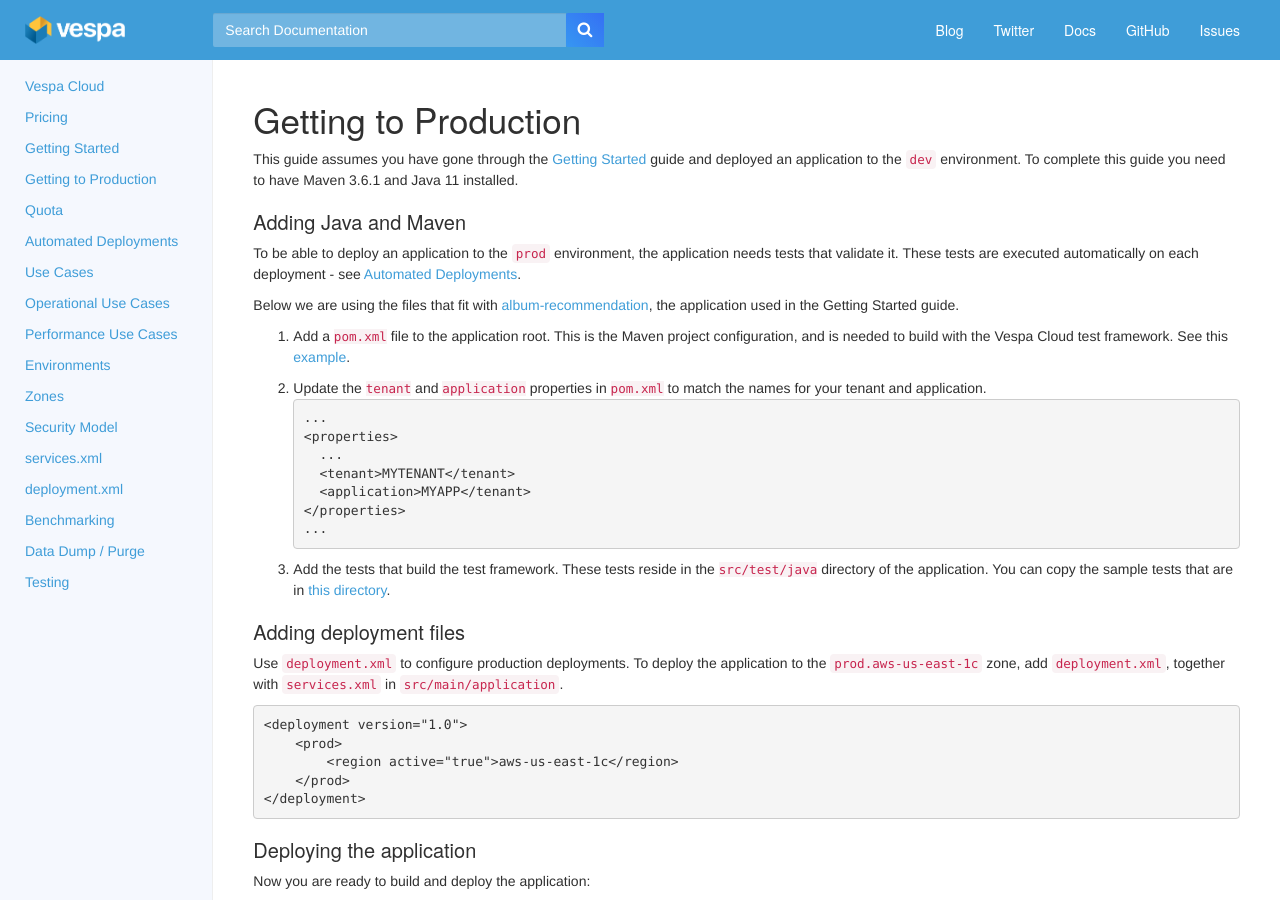
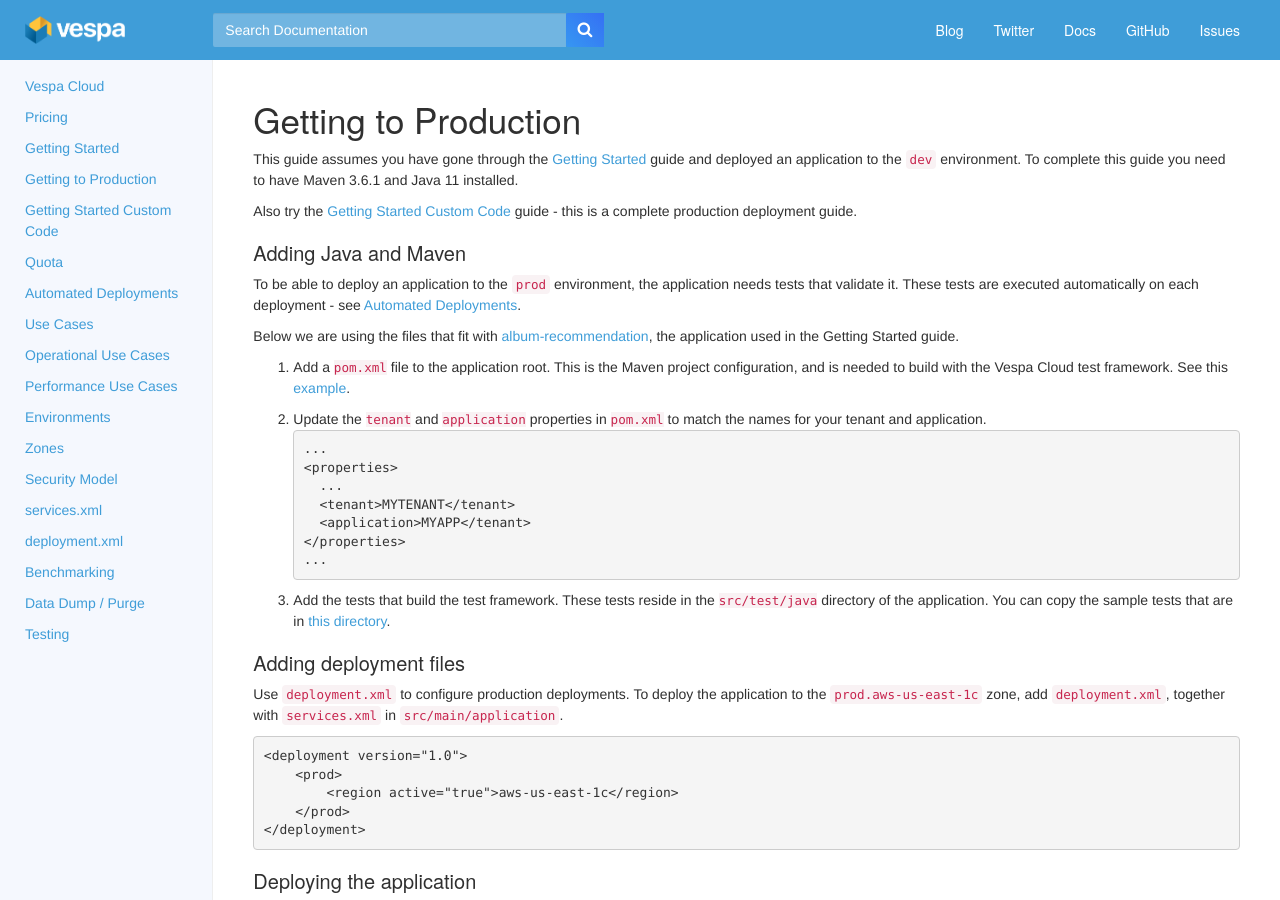
Before and after one commit to vespa-engine/cloud, a Jekyll site: the page built from getting-to-production.md, in a window 1280 px wide and 900 px high. Built offline with Jekyll 4.4.1, drawn with Linux system fonts in a browser that asks for light colours.

Commit message:
link to guide

```diff
--- a/_data/sidebar.yml
+++ b/_data/sidebar.yml
@@ -8,6 +8,8 @@ docs:
       url: /getting-started
     - page: Getting to Production
       url: /getting-to-production
+    - page: Getting Started Custom Code
+      url: /getting-started-custom-code
     - page: Quota
       url: /quota
     - page: Automated Deployments
--- a/getting-to-production.md
+++ b/getting-to-production.md
@@ -5,6 +5,9 @@ title: Getting to Production
 This guide assumes you have gone through the [Getting Started](/getting-started) guide
 and deployed an application to the `dev` environment.
 To complete this guide you need to have Maven 3.6.1 and Java 11 installed.
+
+Also try the [Getting Started Custom Code](/getting-started-custom-code) guide -
+this is a complete production deployment guide.
 
 
 ### Adding Java and Maven
```
